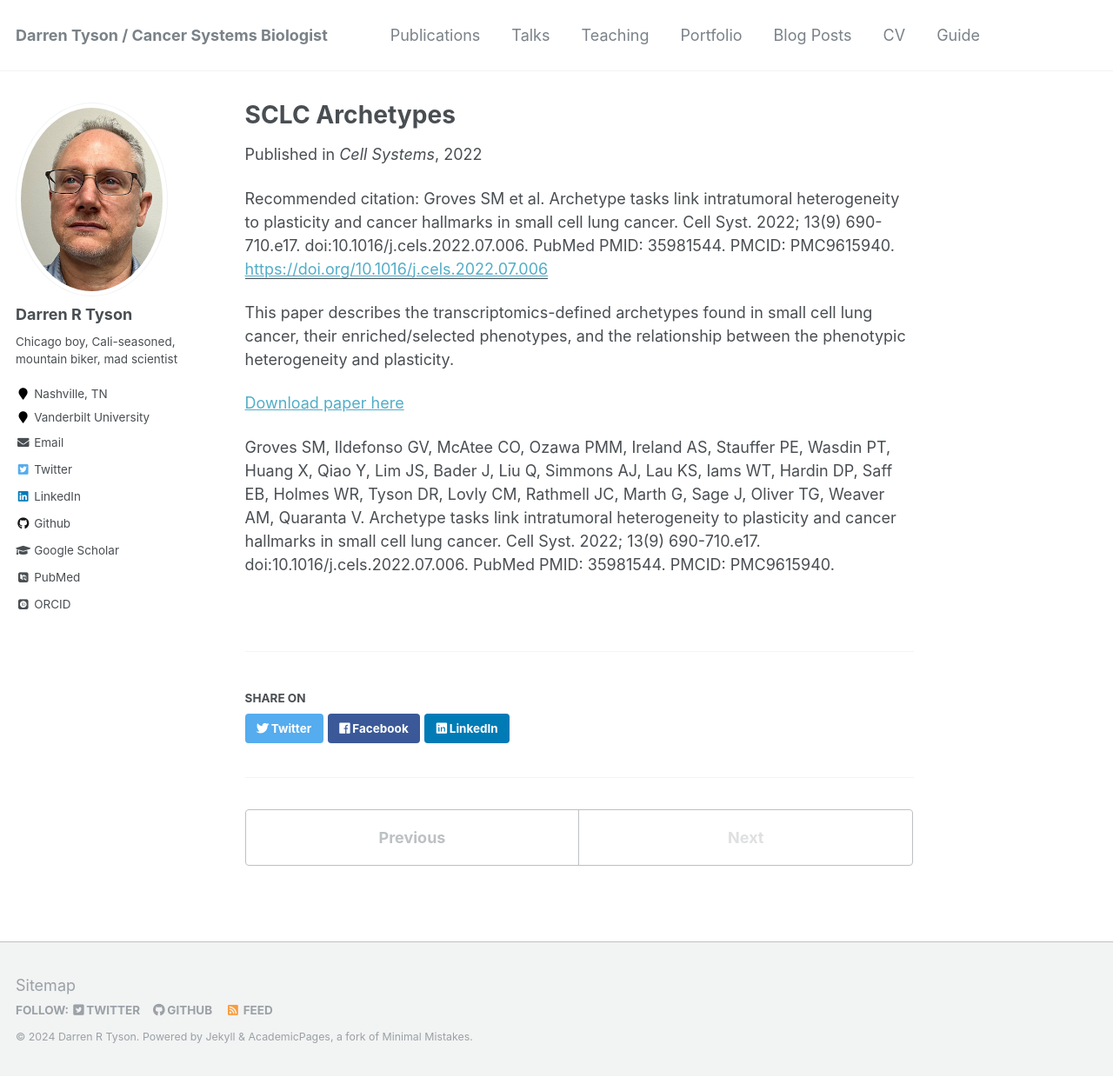
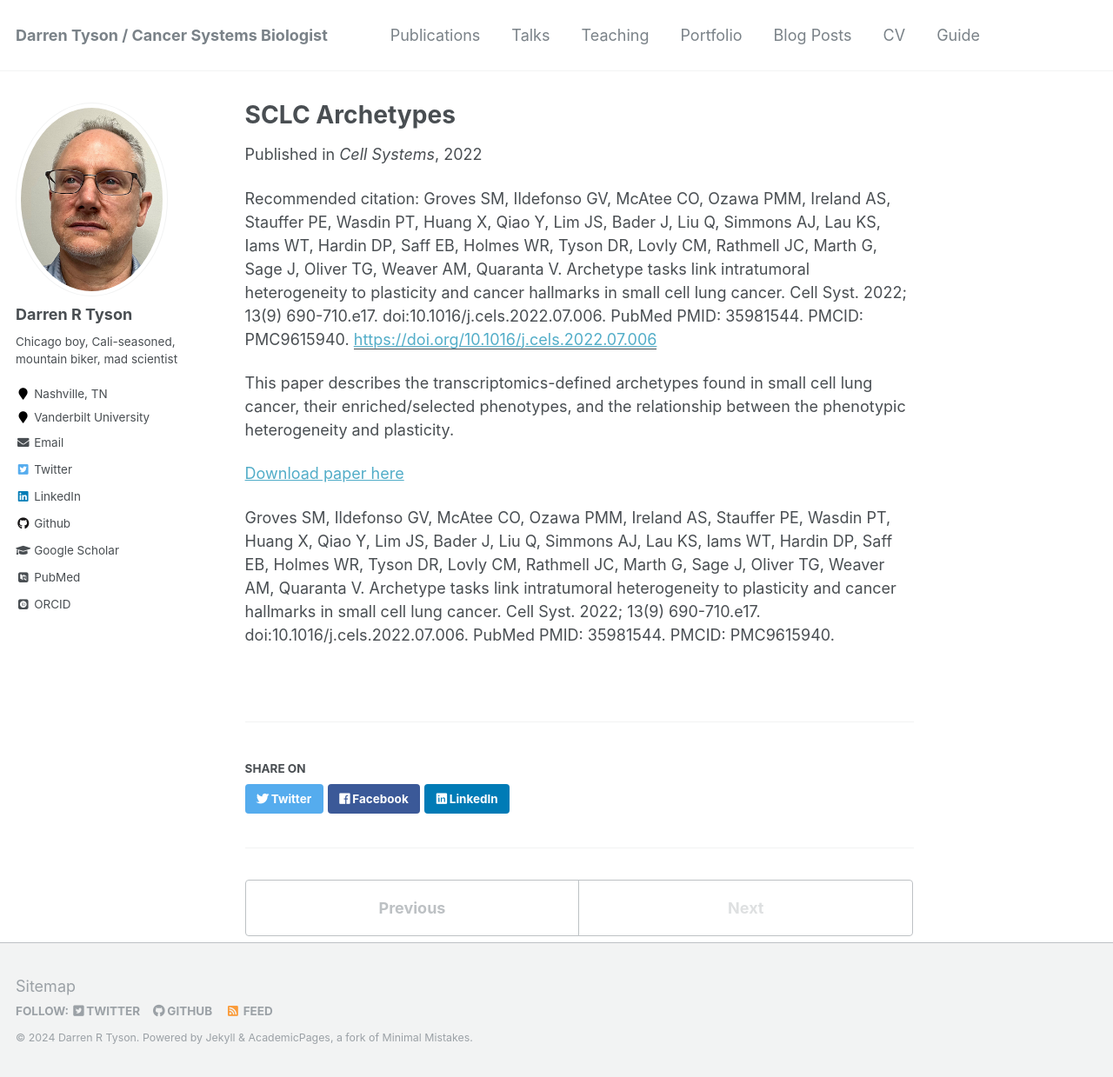
Before and after one commit to darrentyson/darrentyson.github.io, a Jekyll site: the page built from _publications/2022-09-21-SCLC-Archetypes.md, in a window 1280 px wide and 1239 px high. Shown: the whole window at 87% size. Built offline with Jekyll 4.4.1, drawn with Linux system fonts in a browser that asks for light colours; some web fonts are replaced.

Commit message:
Updating publications

```diff
--- a/_publications/2022-09-21-SCLC-Archetypes.md
+++ b/_publications/2022-09-21-SCLC-Archetypes.md
@@ -6,7 +6,7 @@ excerpt: 'This paper describes the transcriptomics-defined archetypes found in s
 date: 2022-09-21
 venue: 'Cell Systems'
 paperurl: 'https://doi.org/10.1016/j.cels.2022.07.006'
-citation: 'Groves SM et al. Archetype tasks link intratumoral heterogeneity to plasticity and cancer hallmarks in small cell lung cancer. Cell Syst. 2022; 13(9) 690-710.e17. doi:10.1016/j.cels.2022.07.006. PubMed PMID: 35981544. PMCID: PMC9615940.'
+citation: 'Groves SM, Ildefonso GV, McAtee CO, Ozawa PMM, Ireland AS, Stauffer PE, Wasdin PT, Huang X, Qiao Y, Lim JS, Bader J, Liu Q, Simmons AJ, Lau KS, Iams WT, Hardin DP, Saff EB, Holmes WR, Tyson DR, Lovly CM, Rathmell JC, Marth G, Sage J, Oliver TG, Weaver AM, Quaranta V. Archetype tasks link intratumoral heterogeneity to plasticity and cancer hallmarks in small cell lung cancer. Cell Syst. 2022; 13(9) 690-710.e17. doi:10.1016/j.cels.2022.07.006. PubMed PMID: 35981544. PMCID: PMC9615940.'
 ---
 This paper describes the transcriptomics-defined archetypes found in small cell lung cancer, their enriched/selected phenotypes, and the relationship between the phenotypic heterogeneity and plasticity.
 
```
Also changed, not shown: _publications/2019-02-27-Drug-Combination-Synergy.md (+1 -1 lines).
